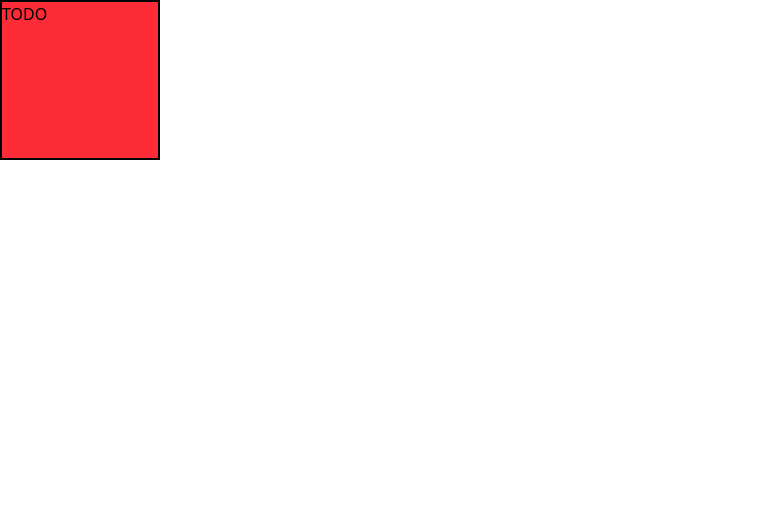
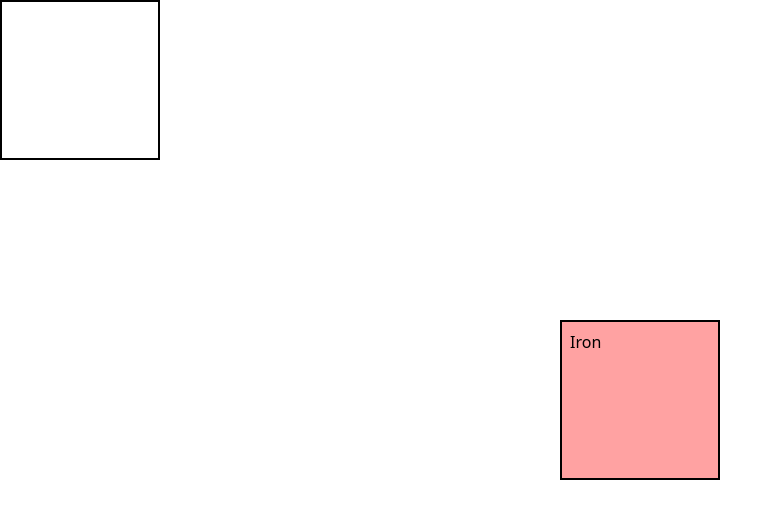
Before and after one commit to tylerschloesser/sim-v20, a React (Vite) app: page / in a window 1280 px wide. Shown: the top 518 px of the page, without its empty margins (0-783 px from the left). Built offline with nearby package versions, Linux system fonts and the light colour scheme.

Commit message:
refactor rect

```diff
--- a/src/main.tsx
+++ b/src/main.tsx
@@ -5,6 +5,7 @@ import {
   useCallback,
   useEffect,
   useRef,
+  useState,
 } from 'react'
 import { createRoot } from 'react-dom/client'
 import invariant from 'tiny-invariant'
@@ -22,12 +23,34 @@ createRoot(container).render(
 )
 
 function App() {
-  return <Rect />
+  return (
+    <>
+      <div
+        className={clsx('absolute', 'pointer-events-none')}
+      >
+        <Rect />
+      </div>
+      <div className="w-dvw h-dvh flex items-center justify-center">
+        <div
+          onPointerOver={() => {
+            console.log('enter!')
+          }}
+          className={clsx(
+            'w-40 h-40 p-2',
+            'border-2 border-black bg-red-300',
+          )}
+        >
+          Iron
+        </div>
+      </div>
+    </>
+  )
 }
 
 function Rect() {
   const container = useRef<HTMLDivElement>(null)
   const position = useRef<Vec2>(Vec2.ZERO)
+  const [down, setDown] = useState(false)
 
   useEffect(() => {
     invariant(container.current)
@@ -36,6 +59,7 @@ function Rect() {
   const onPointerDown: PointerEventHandler<HTMLDivElement> =
     useCallback((ev) => {
       invariant(container.current)
+      setDown(true)
       new PointerController({
         pointerId: ev.pointerId,
         container: container.current,
@@ -44,21 +68,44 @@ function Rect() {
           position.current = position.current.add(drag)
           const { x, y } = position.current
           container.current.style.transform = `translate(${x}px, ${y}px)`
+
+          document.body.classList.add('cursor-pointer')
+          document.body.classList.add('select-none')
+        },
+        onComplete: () => {
+          setDown(false)
+          document.body.classList.remove('cursor-pointer')
+          document.body.classList.remove('select-none')
         },
       })
     }, [])
 
   return (
     <div
-      onPointerDown={onPointerDown}
-      className={clsx(
-        'w-40 h-40',
-        'bg-red-500 border-2 border-black',
-        'cursor-pointer',
-      )}
       ref={container}
+      className={clsx('absolute', 'w-40 h-40')}
     >
-      TODO
+      <div
+        onPointerDown={onPointerDown}
+        className={clsx(
+          'absolute',
+          'inset-0',
+          'border-2 border-black',
+          'cursor-pointer',
+          down
+            ? 'pointer-events-none'
+            : 'pointer-events-auto',
+        )}
+      ></div>
+      <div
+        className={clsx(
+          'absolute',
+          'bottom-full',
+          'pointer-events-auto',
+        )}
+      >
+        TODO
+      </div>
     </div>
   )
 }
--- a/src/pointer-controller.ts
+++ b/src/pointer-controller.ts
@@ -1,11 +1,13 @@
 import { Vec2 } from './vec2'
 
 type DragCallback = (delta: Vec2) => void
+type CompleteCallback = () => void
 
 export interface PointerControllerConstructorArgs {
   pointerId: number
   container: HTMLElement
   onDrag: DragCallback
+  onComplete: CompleteCallback
 }
 
 export class PointerController {
@@ -19,11 +21,13 @@ export class PointerController {
     // @ts-ignore
     container,
     onDrag,
+    onComplete,
   }: PointerControllerConstructorArgs) {
     this.pointerId = pointerId
-    this.onDrag = () => {}
+    this.onDrag = onDrag
+
     const { signal } = this.abortController
-    this.onDrag = onDrag
+    signal.addEventListener('abort', onComplete)
 
     function filter(fn: (ev: PointerEvent) => void) {
       return (ev: PointerEvent) => {
@@ -55,8 +59,7 @@ export class PointerController {
     this.lastPosition = position
   }
 
-  onPointerUp = (ev: PointerEvent) => {
-    console.log('onPointerUp', ev)
+  onPointerUp = () => {
     this.abortController.abort()
   }
 }
```
